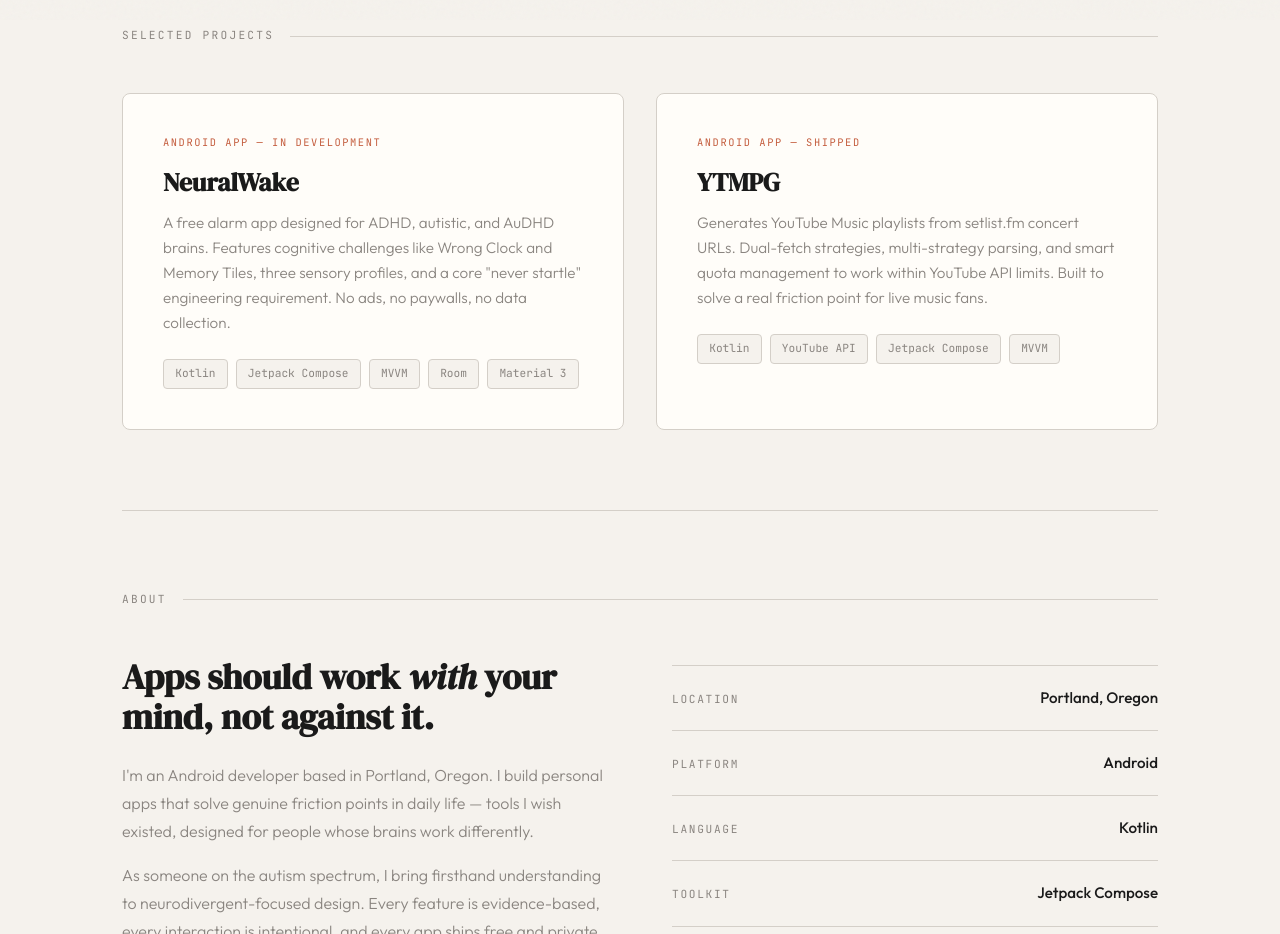
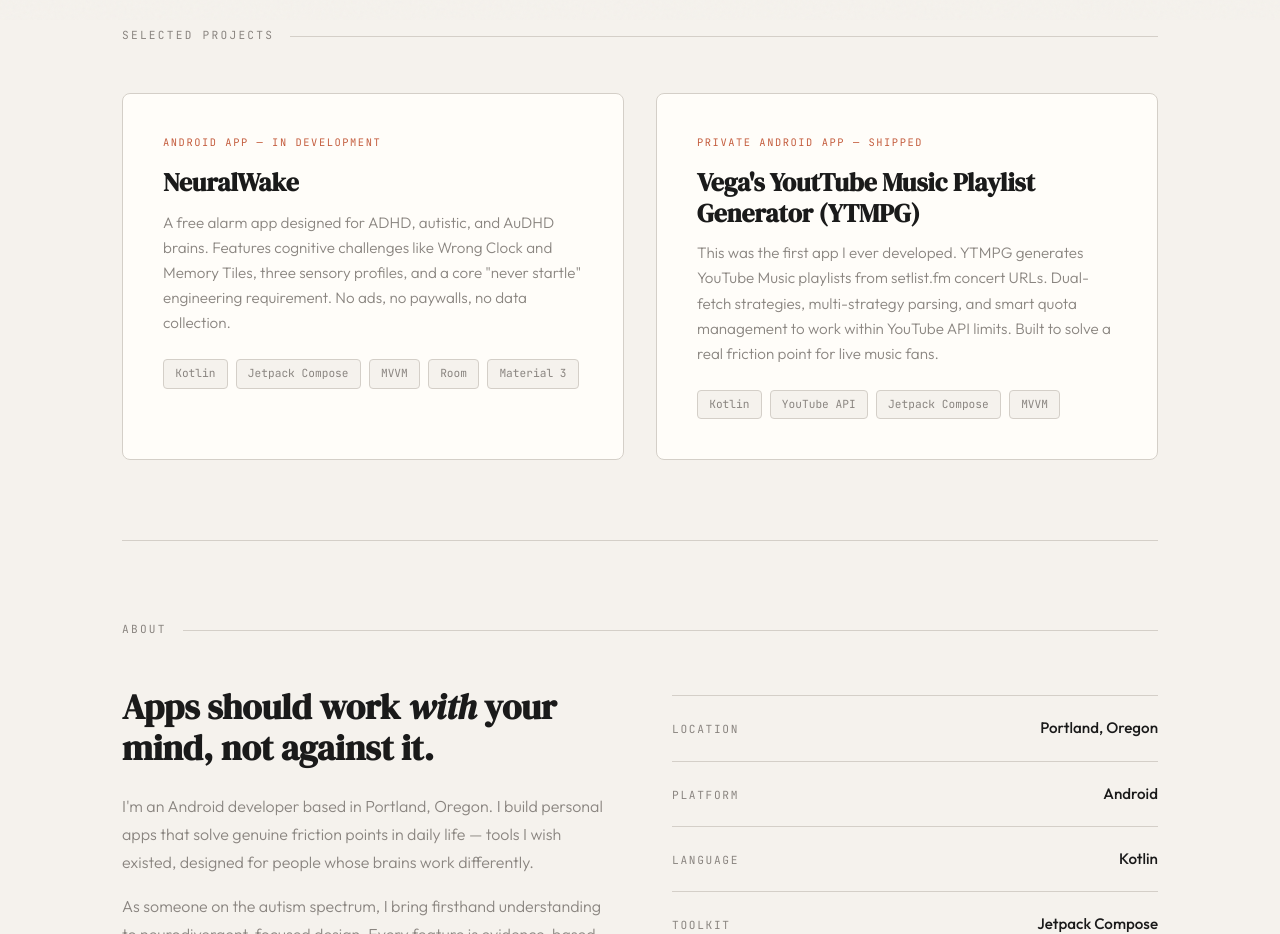
Before and after one commit to vegaPDX/vegapdx.com, a plain HTML site: page index.html in a window 1280 px wide. Shown: the part 780-1714 px from the top of the page. Drawn offline with Linux system fonts and the light colour scheme.

Commit message:
Revise YTMPG project information in index.html
Updated project details for YTMPG, including name and description.

```diff
--- a/index.html
+++ b/index.html
@@ -481,9 +481,9 @@
                 </div>
             </div>
             <div class="project-card fade-in">
-                <span class="project-tag">Android App — Shipped</span>
-                <h3>YTMPG</h3>
-                <p>Generates YouTube Music playlists from setlist.fm concert URLs. Dual-fetch strategies, multi-strategy parsing, and smart quota management to work within YouTube API limits. Built to solve a real friction point for live music fans.</p>
+                <span class="project-tag">Private Android App — Shipped</span>
+                <h3>Vega's YoutTube Music Playlist Generator (YTMPG)</h3>
+                <p>This was the first app I ever developed. YTMPG generates YouTube Music playlists from setlist.fm concert URLs. Dual-fetch strategies, multi-strategy parsing, and smart quota management to work within YouTube API limits. Built to solve a real friction point for live music fans.</p>
                 <div class="tech-stack">
                     <span>Kotlin</span>
                     <span>YouTube API</span>
```
